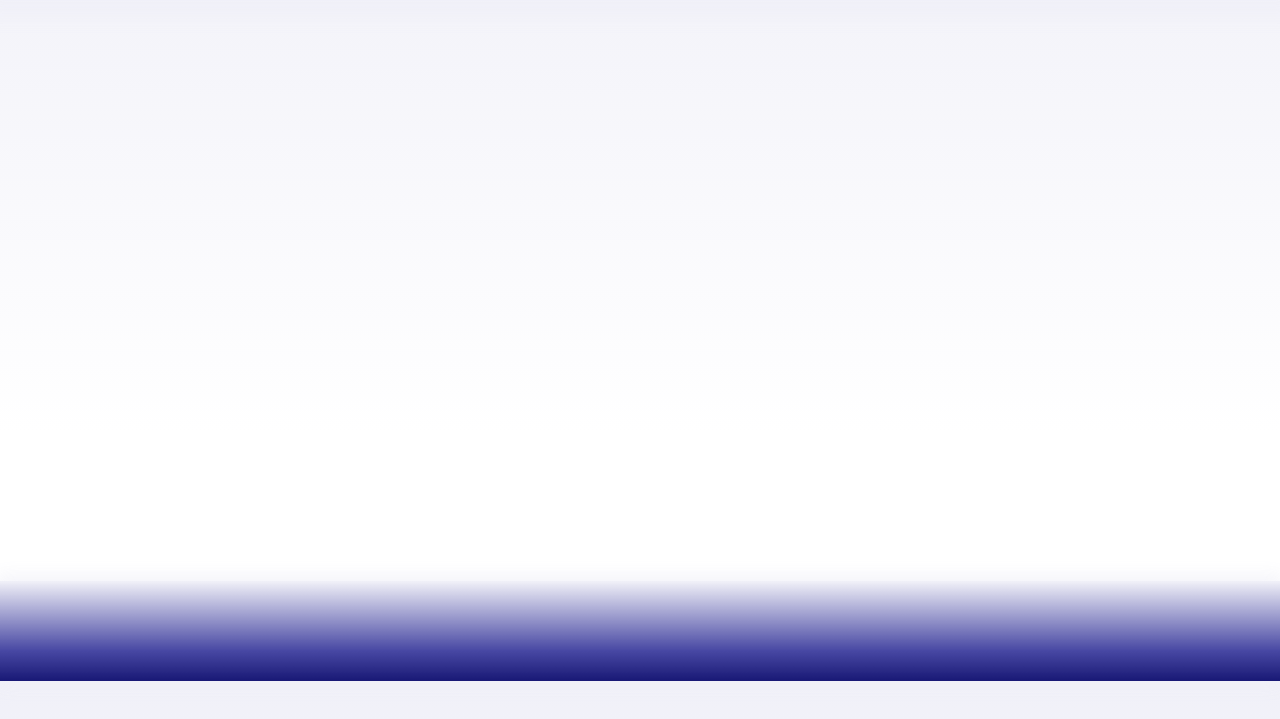
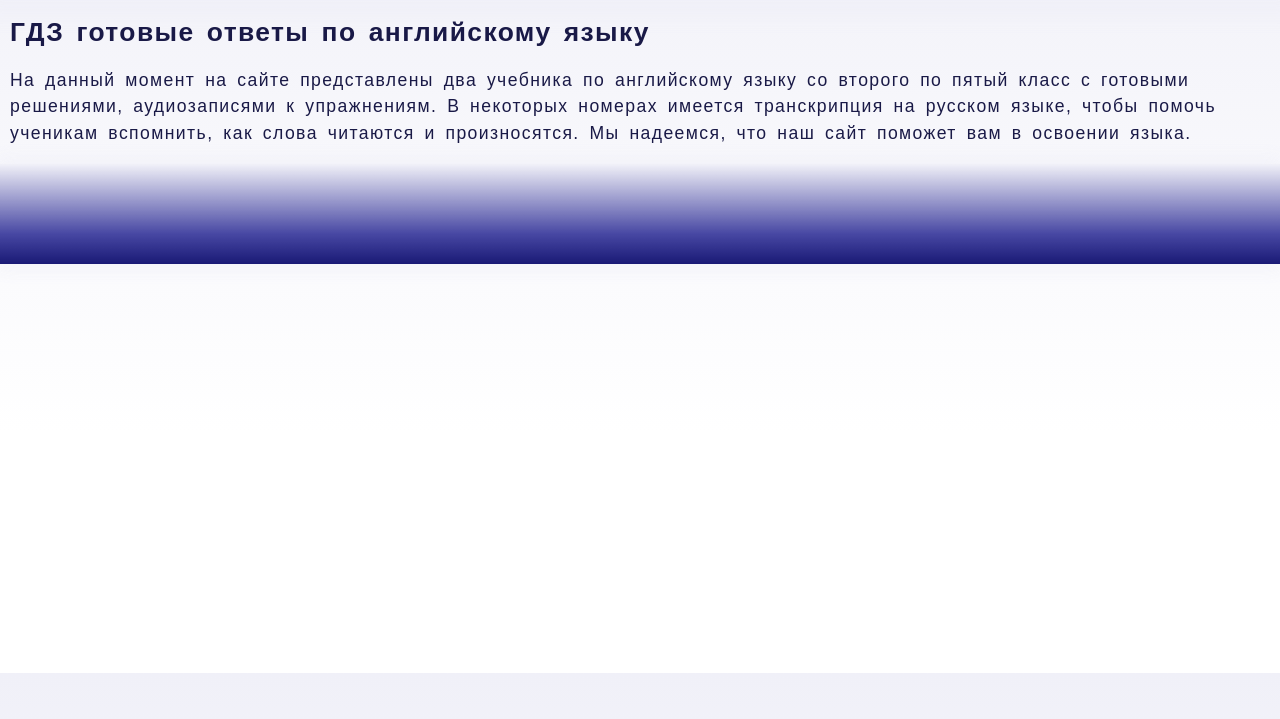
Before and after one commit to kulonik/english-gdz, a website: page index.html in a window 1280 px wide. Shown: the part 127-846 px from the top of the page. Drawn offline with nearby package versions, Linux system fonts and the light colour scheme; a web font is replaced by a local one.

Commit message:
feat: add section with class intro

```diff
--- a/css/style.css
+++ b/css/style.css
@@ -118,7 +118,7 @@ header.open .third-line {
   right: -100vw;
   width: 100vw;
   height: 100vh;
-  background-color: #000066;
+  background-image: linear-gradient(to bottom, #000066, #000033);
   z-index: 8;
   transform: translateX(100%);
   transition: transform 0.5s, visibility 0.5s;
@@ -138,8 +138,20 @@ header.open .nav-list {
   font-size: 1.5em;
 }
 
+/* Main styles start */
+
 main {
-  height: 73vh;
+  margin: 10px;
+  color: #000033;
+  font-size: 1.1em;
+  line-height: 1.5em;
+  letter-spacing: 0.08em;
+  word-spacing: 0.2em;
+}
+
+h1 {
+  font-size: 1.5em;
+  line-height: 1.3em;
 }
 
 footer {
--- a/index.html
+++ b/index.html
@@ -29,12 +29,12 @@
         <div class="logo-name knewave-regular">English-GDZ</div>
     </div>
     </a>
-    <nav>
-      <div class="nav-burger">
-        <span class="nav-burger-line first-line"></span>
-        <span class="nav-burger-line second-line"></span>
-        <span class="nav-burger-line third-line"></span>
-      </div>
+    <div class="nav-burger">
+      <span class="nav-burger-line first-line"></span>
+      <span class="nav-burger-line second-line"></span>
+      <span class="nav-burger-line third-line"></span>
+    </div>
+    <nav id="menu">
       <ul class="nav-list">
         <li class="nav-list-item"><a href="#">2 класс</a></li>
         <li class="nav-list-item"><a href="#">3 класс</a>
@@ -45,9 +45,19 @@
     </nav>
   </header>
   <main>
+    <div class="main-wrapper">
+      <section class="intro">
+        <h1 class="intro-title">ГДЗ готовые ответы по английскому языку</h1>
+        <p class="intro-desc">На данный момент на сайте представлены два учебника по английскому языку со второго по
+          пятый класс с готовыми решениями, аудиозаписями к упражнениям. В некоторых номерах имеется транскрипция на
+          русском языке, чтобы помочь ученикам вспомнить, как слова читаются и произносятся. Мы надеемся, что наш сайт
+          поможет вам в освоении языка. </p>
+      </section>
 
+    </div>
   </main>
   <footer></footer>
+  <script src="./js/burger.js"></script>
 </body>
 
 </html>
```
